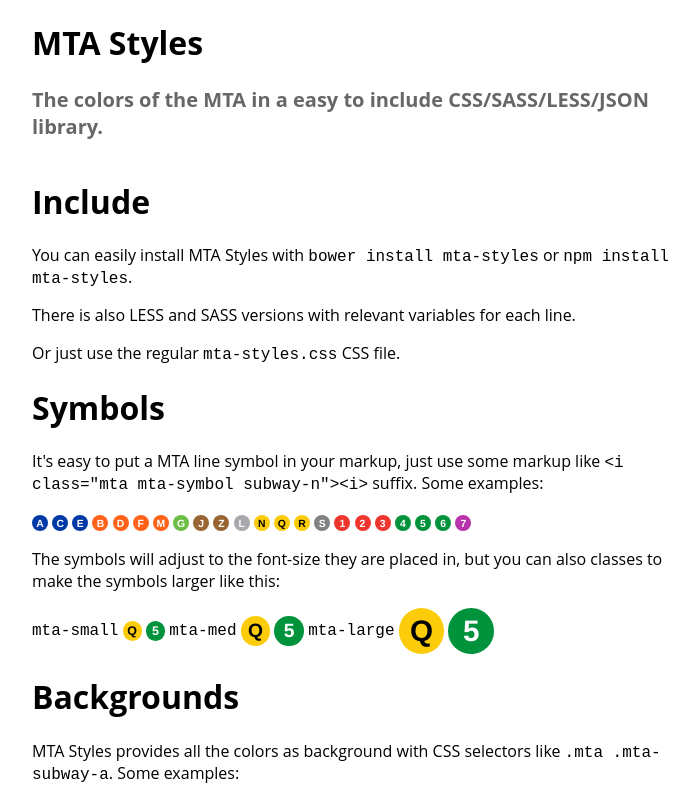
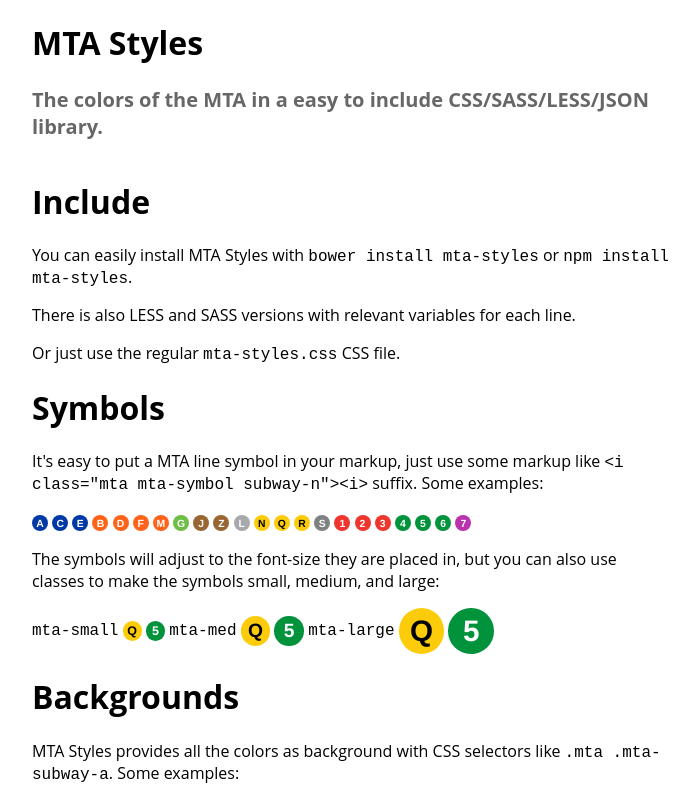
Before and after one commit to datanews/mta-styles, a website: page index.html in a window 1280 px wide. Shown: the top 797 px of the page, without its empty margins (288-984 px from the left). Drawn offline with Linux system fonts and the light colour scheme; files that its build step writes are made by us from their sources.

Commit message:
match text to adding of classes

```diff
--- a/index.html
+++ b/index.html
@@ -69,7 +69,7 @@
           <i class="mta mta-symbol subway-7"></i>
         </div>
 
-        <p>The symbols will adjust to the font-size they are placed in, but you can also classes to make the symbols larger like this:</p>
+        <p>The symbols will adjust to the font-size they are placed in, but you can also use classes to make the symbols small, medium, and large:</p>
         <div>
            <code>mta-small</code> <i class="mta mta-symbol subway-q mta-small"></i> <i class="mta mta-symbol subway-5 mta-small"></i> <code>mta-med</code> <i class="mta mta-symbol subway-q mta-med"></i> <i class="mta mta-symbol subway-5 mta-med"></i> <code>mta-large</code> <i class="mta mta-symbol subway-q mta-large"></i> <i class="mta mta-symbol subway-5 mta-large"></i>
         </div>
```
